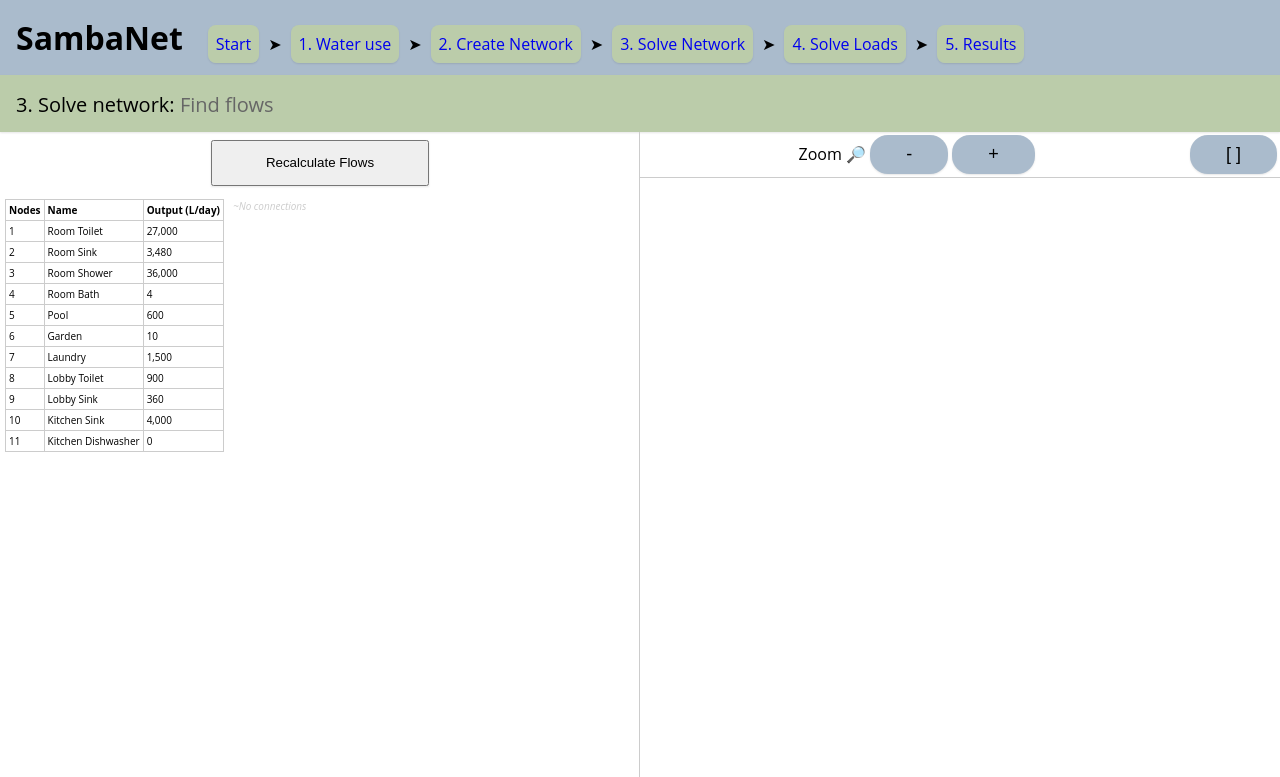
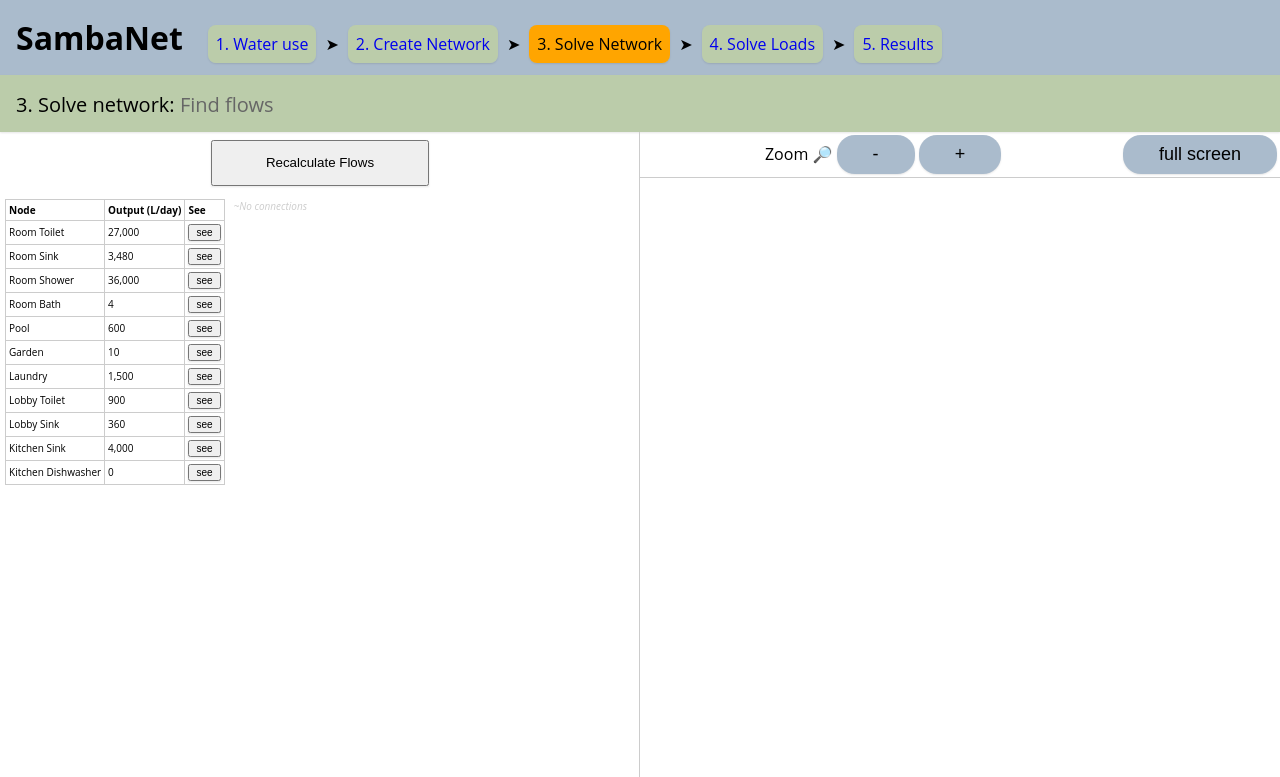
Before and after one commit to holalluis/demeaumed, a PHP site: page /solveNetwork.php in a window 1280 px wide; the page is wider, and only the part inside the window is pictured. Shown: the top 777 px of that part. Run offline with PHP 8.4, Linux system fonts and the light colour scheme; some libraries are stand-ins or nearby versions.

Commit message:
few changes

```diff
--- a/graph.php
+++ b/graph.php
@@ -40,10 +40,10 @@
 	</script>
 
 	<!--full-screen-btn-->
-	<button onclick=window.location='fullScreen.php' style=float:right>[ ]</button>
+	<button onclick=window.location='fullScreen.php' style=float:right>full screen</button>
 </div>
 <!--main svg-->
-<svg width="700" height="600"></svg>
+<svg id=main width="700" height="600"></svg>
 <style>
 	.links line { stroke:#999; stroke-opacity: 0.6; }
 	.nodes circle { stroke:#fff; stroke-width: 1.5px; }
--- a/loads.php
+++ b/loads.php
@@ -92,6 +92,7 @@
 	</script>
 	<style>
 		body {background:#ddd}
+		#navbar a[page=loads]{background:orange;color:black}
 	</style>
 </head><body onload=init()>
 <!--navbar--><?php include'navbar.php'?>
--- a/navbar.php
+++ b/navbar.php
@@ -18,16 +18,15 @@
 			box-shadow: 0 1px 2px rgba(0,0,0,.1);
 		}
 		#navbar a:hover {
-			background:lightgreen;
+			text-decoration:underline;
 		}
 	</style>
 
 	<h1 style="display:inline-block;margin-right:0.5em;cursor:pointer" onclick=window.location='index.php'>SambaNet</h1>
 
-	         <a href="index.php">Start</a>
-	&#10148; <a href="water.php">1. Water use</a>
-	&#10148; <a href="reuse.php">2. Create Network</a>
-	&#10148; <a href="solveNetwork.php">3. Solve Network</a>
-	&#10148; <a href="loads.php">4. Solve Loads</a>
-	&#10148; <a href="results.php">5. Results</a>
+	         <a href="water.php"        page=water>1. Water use</a>
+	&#10148; <a href="reuse.php"        page=reuse>2. Create Network</a>
+	&#10148; <a href="solveNetwork.php" page=solveNetwork>3. Solve Network</a>
+	&#10148; <a href="loads.php"        page=loads>4. Solve Loads</a>
+	&#10148; <a href="results.php"      page=results>5. Results</a>
 </div>
--- a/results.php
+++ b/results.php
@@ -1,4 +1,8 @@
 <!doctype html><html><head><?php include'imports.php'?>
+
+<style>
+	#navbar a[page=results]{background:orange;color:black}
+</style>
 
 </head><body>
 <!--navbar--><?php include'navbar.php'?>
--- a/reuse.php
+++ b/reuse.php
@@ -14,6 +14,8 @@
 			overflow-y:auto;
 		}
 		span.small {font-size:12px}
+
+		#navbar a[page=reuse]{background:orange;color:black;}
 	</style>
 
 <script>
@@ -260,7 +262,7 @@
 		<h3>+ New connection <span class=small>(=connect nodes)</span></h4>
 		&emsp; From   <select id=from>  </select>
 		&rarr; To 	  <select id=to>    </select>
-		&rarr; Using  <select id=using> </select>
+		&rarr; Technology  <select id=using> </select>
 		<button onclick=newConnection()>Add</button>
 	</div>
 
--- a/solveNetwork.php
+++ b/solveNetwork.php
@@ -1,5 +1,9 @@
 <!doctype html><html><head>
 <?php include'imports.php'?>
+<style>
+	#navbar a[page=solveNetwork]{background:orange;color:black}
+	#nodes button {font-size:10px}
+</style>
 <script>
 	/** update visual elements */
 	var Views= {
@@ -16,15 +20,15 @@
 			var table=document.createElement('table');
 			div.appendChild(table);
 			var newRow=table.insertRow(-1);
-			newRow.insertCell(-1).innerHTML="<b>Nodes</b>";
-			newRow.insertCell(-1).innerHTML="<b>Name</b>";
+			newRow.insertCell(-1).innerHTML="<b>Node</b>";
 			newRow.insertCell(-1).innerHTML="<b>Output (L/day)</b>";
+			newRow.insertCell(-1).innerHTML="<b>See</b>";
 			var n=1;
 			for(var node in Nodes) {
 				var newRow=table.insertRow(-1);
-				newRow.insertCell(-1).innerHTML=n;
 				newRow.insertCell(-1).innerHTML=node;
 				newRow.insertCell(-1).innerHTML=format(Nodes[node].value);
+				newRow.insertCell(-1).innerHTML="<button onmouseenter=\"see('"+node+"')\" onmouseout=unsee()>see</button>";;
 				n++;
 			}
 		},
@@ -38,7 +42,7 @@
 				div.appendChild(table);
 				//header
 				var newRow=table.insertRow(-1);
-				newRow.insertCell(-1).innerHTML="<b>Connection</b>";
+				newRow.insertCell(-1).outerHTML="<td colspan=3><b>Connection</b></td>";
 				newRow.insertCell(-1).innerHTML="<b>Flow (L/day)</b>";
 				//body
 				for(var i in Connections)
@@ -47,12 +51,38 @@
 					var to = Connections[i].to;
 					var flow = Connections[i].flow;
 					var newRow=table.insertRow(-1);
-					newRow.insertCell(-1).innerHTML=from+" &rarr; "+to;
-					newRow.insertCell(-1).innerHTML=flow;
+					newRow.setAttribute('from',from);
+					newRow.setAttribute('to',to);
+					newRow.insertCell(-1).innerHTML=from;
+					newRow.insertCell(-1).innerHTML="&rarr;";
+					newRow.insertCell(-1).innerHTML=to;
+					newRow.insertCell(-1).outerHTML="<td title='"+flow+"'>"+format(flow)+"</td>";
 				}
 			}
 		},
 	};
+
+	function see(node)
+	{
+		var froms=document.querySelectorAll('div#connections tr[from="'+node+'"]');
+		var tos=document.querySelectorAll('div#connections tr[to="'+node+'"]');
+		for(var i=0;i<froms.length;i++)
+		{
+			froms[i].style.background="#abc";
+		}
+		for(var i=0;i<tos.length;i++)
+		{
+			tos[i].style.background="#bca";
+		}
+	}
+	function unsee()
+	{
+		var list=document.querySelectorAll('div#connections tr');
+		for(var i=0;i<list.length;i++)
+		{
+			list[i].style.background="";
+		}
+	}
 
 	function init() {
 		Views.update()
@@ -77,10 +107,10 @@
 <!--column-->
 <div class=inline style="width:50%">
 	<div style=padding:0.5em;text-align:center>
-	<button
-		onclick=recalculateFlows()
-		style="display:inline-block;margin:auto;padding:1em 4em"
-		>Recalculate Flows</button>
+		<button
+			onclick=recalculateFlows()
+			style="display:inline-block;margin:auto;padding:1em 4em"
+			>Recalculate Flows</button>
 	</div>
 	<div id=nodes       class=inline style="padding:0.5em;font-size:10px;max-width:50%"></div>
 	<div id=connections class=inline style="padding:0.5em;font-size:10px;max-width:50%"></div>
--- a/solveNodes.js
+++ b/solveNodes.js
@@ -147,7 +147,7 @@ function calculate(node)
 
 	//end step: set the value
 	Nodes[node].value=value;
-	console.log(node+" flow calculated ("+value+")");
+	console.log("  "+node+" flow calculated ("+value+")");
 }
 
 //get the number of non calculable nodes to see if we are improving each calc iteration
```
Also changed, not shown: fullScreen.php (+16 -0 lines), water.php (+7 -0 lines).
